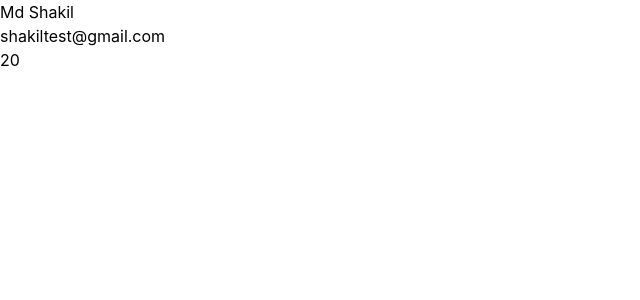
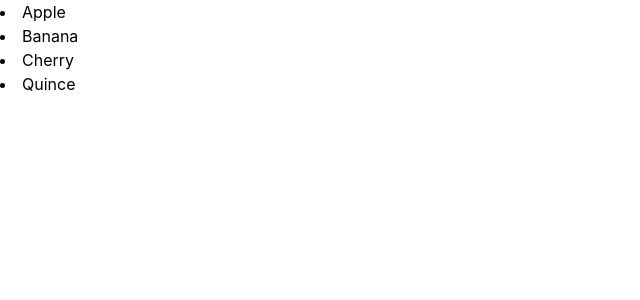
Before and after one commit to shakildevseo/React-Recaps, a React (Vite) app: page / in a window 1280 px wide. Shown: the top 300 px of the page, without its empty margins (0-640 px from the left). Built offline with nearby package versions, Linux system fonts and the light colour scheme.

Commit message:
array props

```diff
--- a/src/App.tsx
+++ b/src/App.tsx
@@ -1,16 +1,25 @@
 
 import './App.css'
 
-  function User({userInfo : {name, email, age}}){
-    // const {name, age, email} = userinfo;
-    return(
-      <>
-      <h2>{name}</h2>
-      <h2>{email}</h2>
-      <h2>{age}</h2>
-      </>
-    )
-  }
+
+function FruitList({ items }) {
+
+
+  return (
+    <>
+
+      {
+        items.map((item, index) => (
+          <li key={index}>{item}</li>
+        ))
+      }
+
+
+
+    </>
+
+  )
+}
 
 
 
@@ -19,12 +28,7 @@ function App() {
 
   return (
     <>
-
-     <User userInfo={{
-      name : "Md Shakil",
-      age : 20,
-      email : "shakiltest@gmail.com"
-     }}/>
+      <FruitList items={["Apple", "Banana", "Cherry ", "Quince"]} />
 
     </>
   )
```
